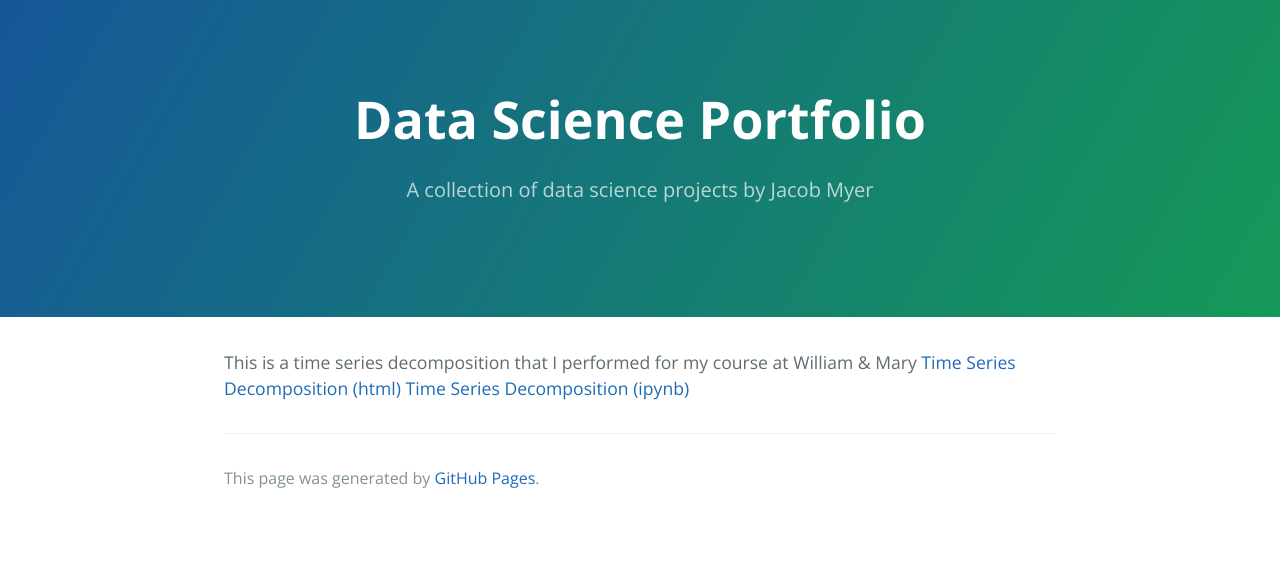
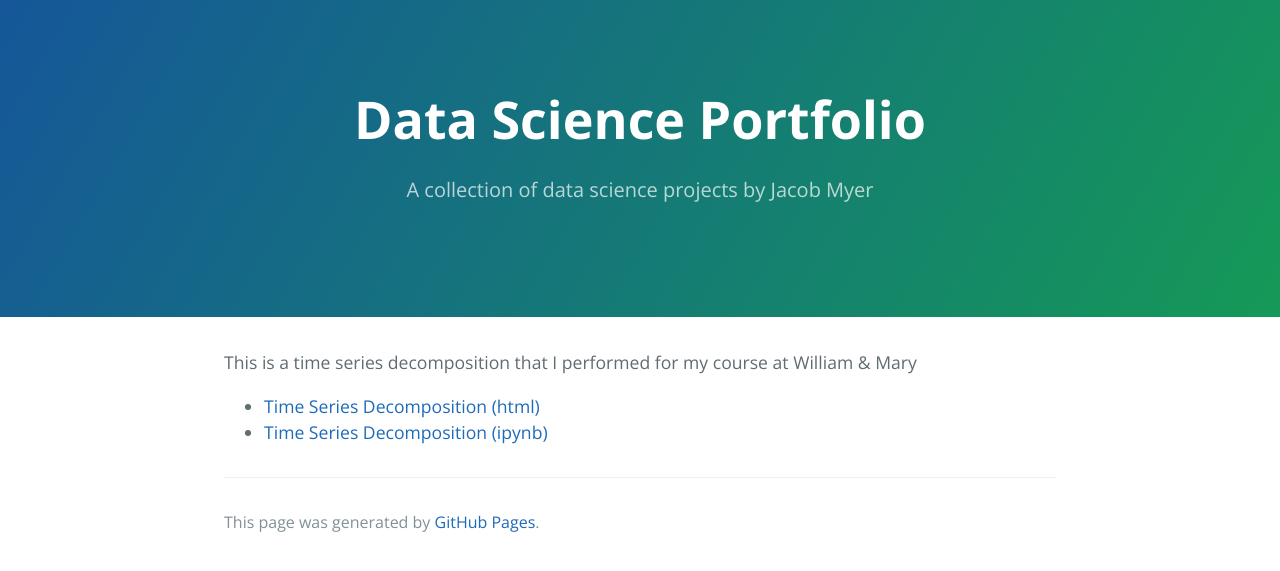
Before and after one commit to jtmyer/jtmyer.github.io, a Jekyll site: the page built from TimeSeries/index.md, in a window 1280 px wide. Shown: the top 571 px of the page. Built offline with Jekyll 4.4.1, drawn with Linux system fonts in a browser that asks for light colours; our own code applies the rules of GitHub Pages for plain Markdown files.

```diff
--- a/TimeSeries/index.md
+++ b/TimeSeries/index.md
@@ -4,5 +4,5 @@ description: Course Content
 ---
 
 This is a time series decomposition that I performed for my course at William & Mary
-[Time Series Decomposition (html)](jtmyer.github.io/TimeSeries/M3 Time Series Decomposition Assignment.html)
-[Time Series Decomposition (ipynb)](jtmyer.github.io/TimeSeries/M3 Time Series Decomposition Assignment.ipynb)
+- [Time Series Decomposition (html)](jtmyer.github.io/TimeSeries/M3 Time Series Decomposition Assignment.html)
+- [Time Series Decomposition (ipynb)](jtmyer.github.io/TimeSeries/M3 Time Series Decomposition Assignment.ipynb)
```
